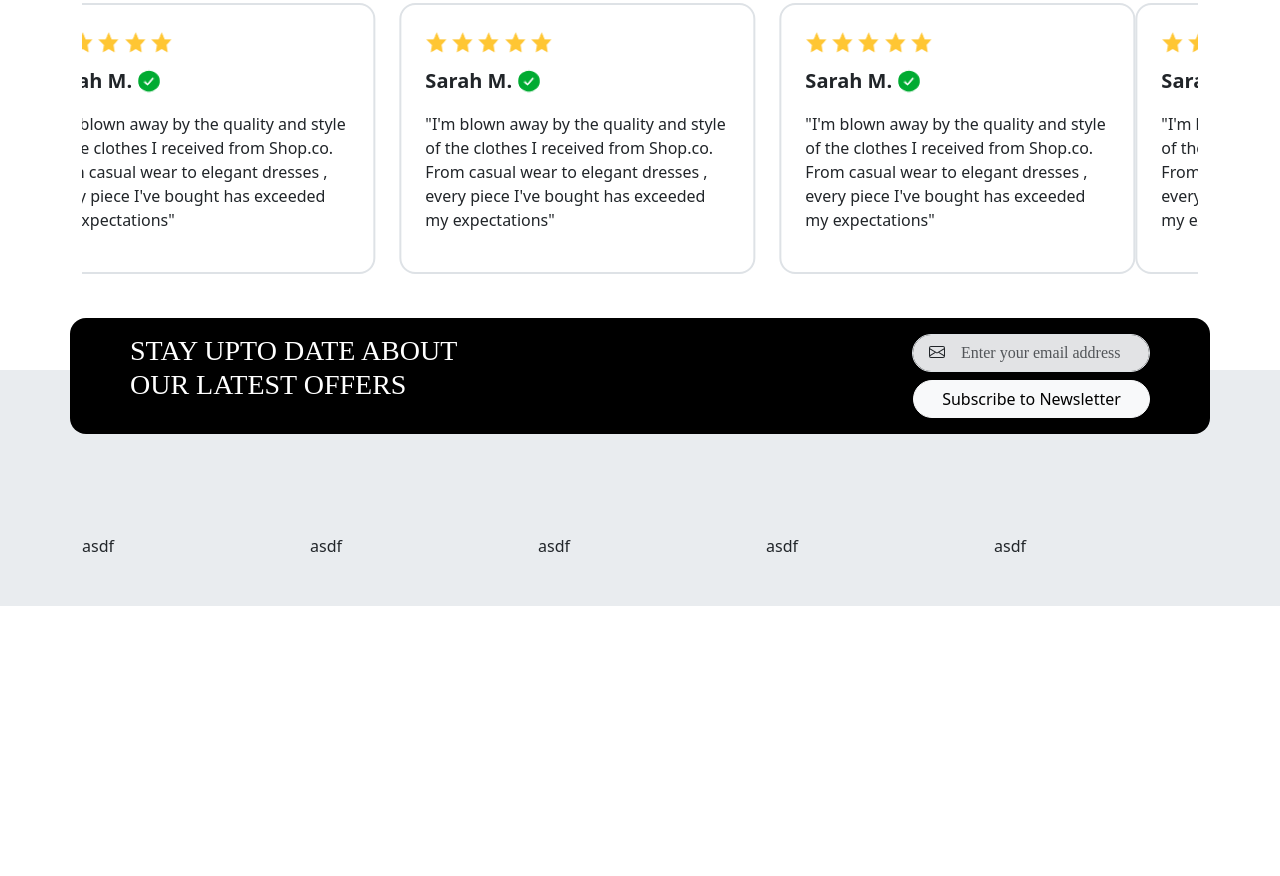
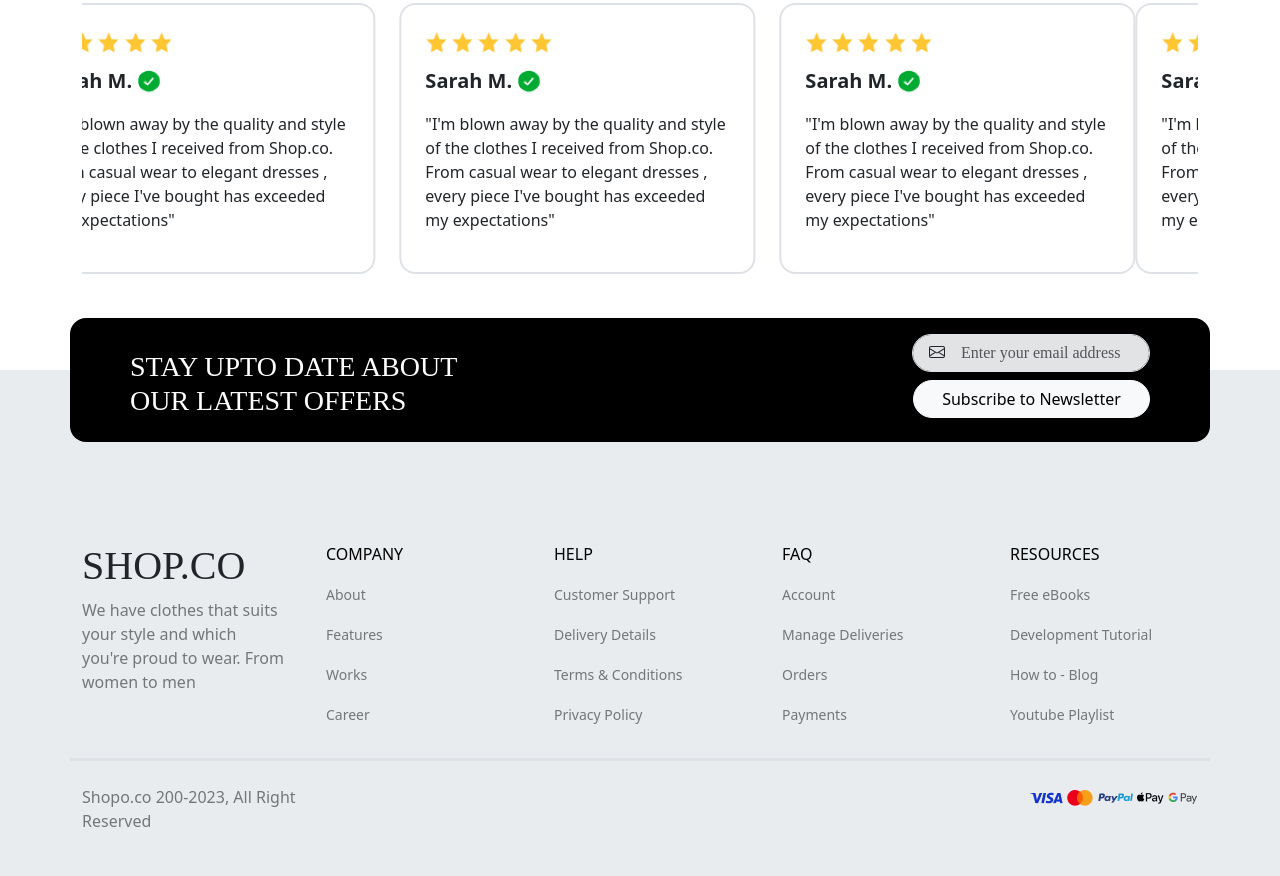
Before and after one commit to anderson-github/shop-Web-page, a plain HTML site: page index.html in a window 1280 px wide. Shown: the part 3048-3924 px from the top of the page. Before the commit the page ends 3654 px from the top, so only its background shows below. Drawn offline with nearby package versions, Linux system fonts and the light colour scheme; a web font is replaced by a local one.

Commit message:
feat: Footer is finished

```diff
--- a/index.html
+++ b/index.html
@@ -707,7 +707,7 @@
         <div class="container">
             <div class="row footer-banner ps-5 py-3 pe-5 bg-black position-relative rounded-4 ">
                 <div class="col-9">
-                    <h3 class="text-white text-uppercase lalezar-font m-0">stay upto date about <br>our latest offers</h3>
+                    <h3 class="text-white text-uppercase lalezar-font mt-3">stay upto date about <br>our latest offers</h3>
                 </div>
                 <div class="col-3">
                     <div class="input-group position-relative z-0 ">
@@ -722,12 +722,63 @@
                     <button class="btn btn-light rounded-pill w-100 mt-2">Subscribe to Newsletter</button>
                 </div>
             </div>
-            <div class="row">
-                <div class="col">asdf</div>
-                <div class="col">asdf</div>
-                <div class="col">asdf</div>
-                <div class="col">asdf</div>
-                <div class="col">asdf</div>
+            <div class="row pb-3">
+                <div class="col">
+                    <h4 class="lalezar-font fs-1">SHOP.CO</h4>
+                    <p class="text-black-50 ">
+                        We have clothes that suits your style and which you're proud to wear. From women to men
+                    </p>
+                </div>
+                <div class="col">
+                    <div class="px-3 text-black-50 ">
+                        <p class="text-black ">COMPANY</p>
+                        <p><small>About</small></p>
+                        <p><small>Features</small></p>
+                        <p><small>Works</small></p>
+                        <p><small>Career</small></p>
+                    </div>
+                </div>
+                <div class="col">
+                    <div class="px-3 text-black-50 ">
+                        <p class="text-black ">HELP</p>
+                        <p><small>Customer Support</small></p>
+                        <p><small>Delivery Details</small></p>
+                        <p><small>Terms & Conditions</small></p>
+                        <p><small>Privacy Policy</small></p>
+                    </div>
+                </div>
+                <div class="col">
+                    <div class="px-3 text-black-50 ">
+                        <p class="text-black ">FAQ</p>
+                        <p><small>Account</small></p>
+                        <p><small>Manage Deliveries</small></p>
+                        <p><small>Orders</small></p>
+                        <p><small>Payments</small></p>
+                    </div>
+                </div>
+                <div class="col">
+                    <div class="px-3 text-black-50 ">
+                        <p class="text-black ">RESOURCES</p>
+                        <p><small>Free eBooks</small></p>
+                        <p><small>Development Tutorial</small></p>
+                        <p><small>How to - Blog</small></p>
+                        <p><small>Youtube Playlist</small></p>
+                    </div>
+                </div>
+            </div>
+            <div class="row py-4 border-top border-3">
+                <div class="col-3">
+                    <p class="text-black-50 ">Shopo.co 200-2023, All Right Reserved</p>
+                </div>
+                <div class="col-4 offset-5">
+                    <div class="d-inline float-end ">
+                        <img src="/public/img/Visa.png" alt="">
+                        <img src="/public/img/Mastercard.png" alt="">
+                        <img src="/public/img/Paypal.png" alt="">
+                        <img src="/public/img/apple-pay.png" alt="">
+                        <img src="/public/img/GPay.png" alt="">
+                    </div>
+                </div>
             </div>
         </div>
     </footer>
```
Also changed, not shown: public/img/GPay.png (renamed from public/img/G Pay.png), public/img/apple-pay.png (renamed from public/img/ Pay.png), 1 other file.
